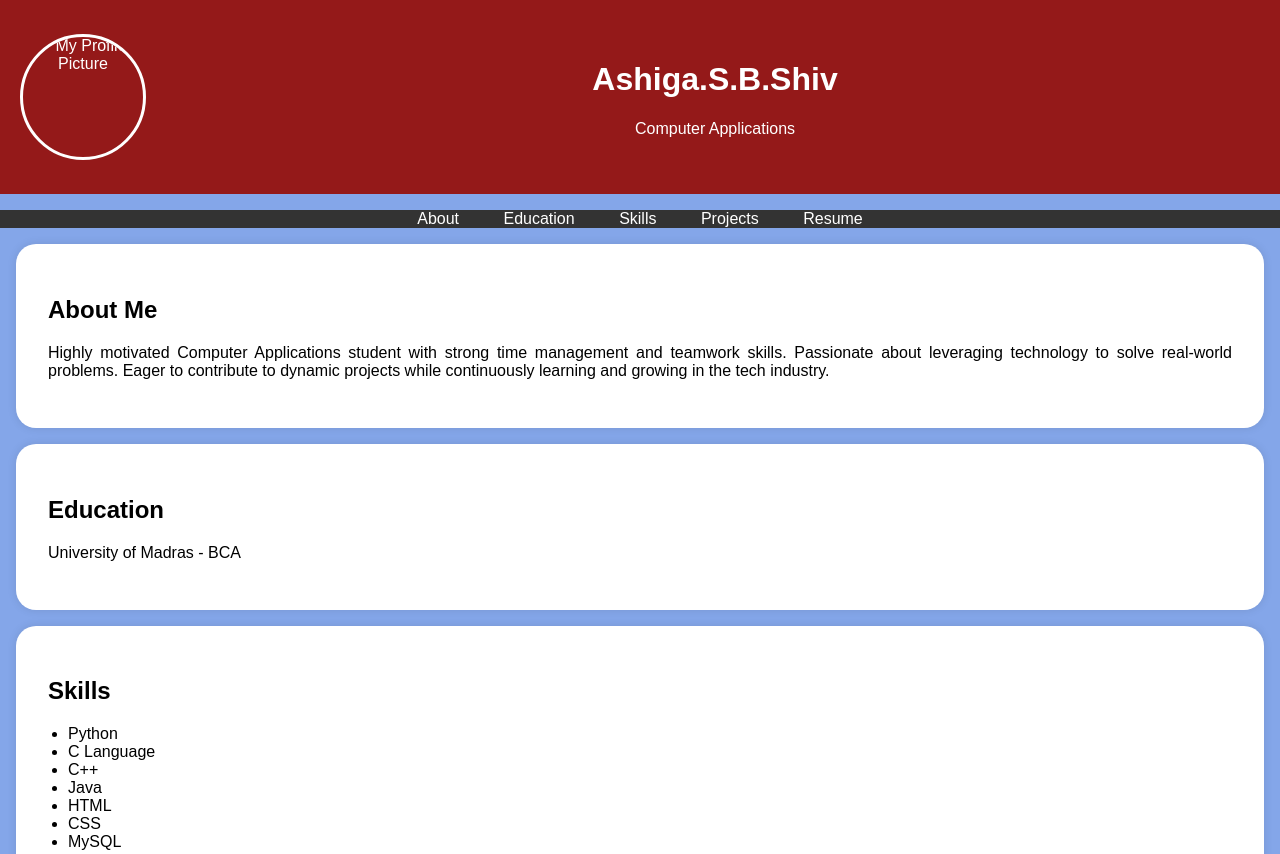
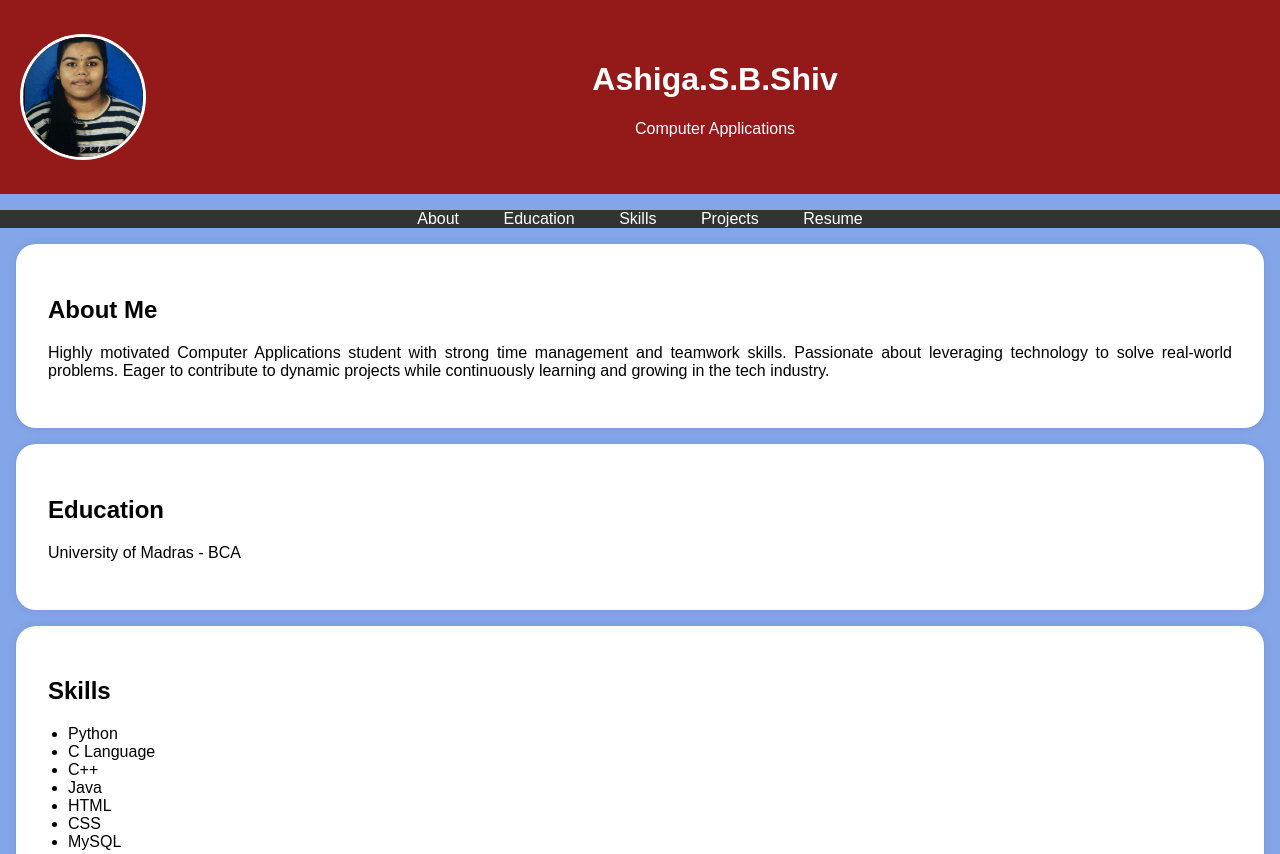
Before and after one commit to AshigaShiv/Portfolio, a plain HTML site: page index.html in a window 1280 px wide. Shown: the top 854 px of the page. Drawn offline with Linux system fonts and the light colour scheme.

Commit message:
index.html

```diff
--- a/index.html
+++ b/index.html
@@ -96,7 +96,7 @@
     <header>
         <div class="header-content">
             <!-- Profile Picture (Now Visible) -->
-            <img src="images/profile.jpg" alt="My Profile Picture" class="profile-picture">
+            <img src="https://github.com/AshigaShiv/Portfolio/blob/main/Ashiga%20passport.jpg" alt="My Profile Picture" class="profile-picture">
             <h1>Ashiga.S.B.Shiv</h1>
             <p>Computer Applications</p>
         </div>
```
